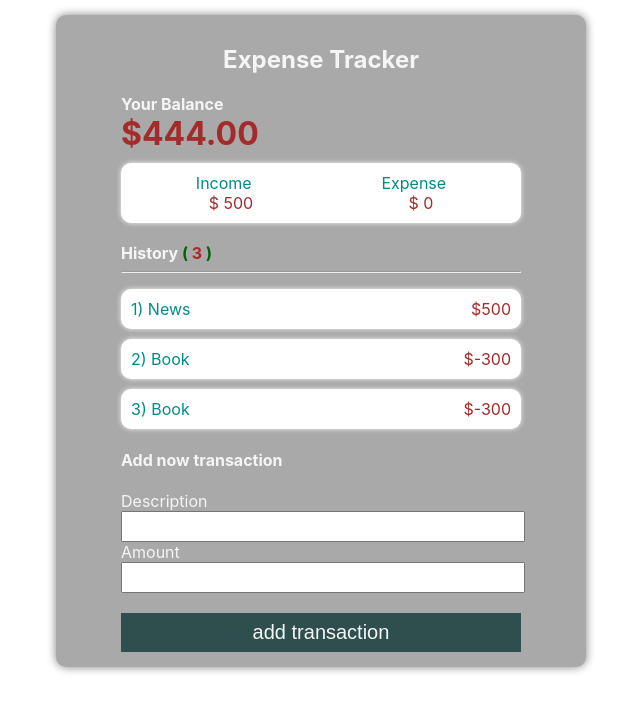
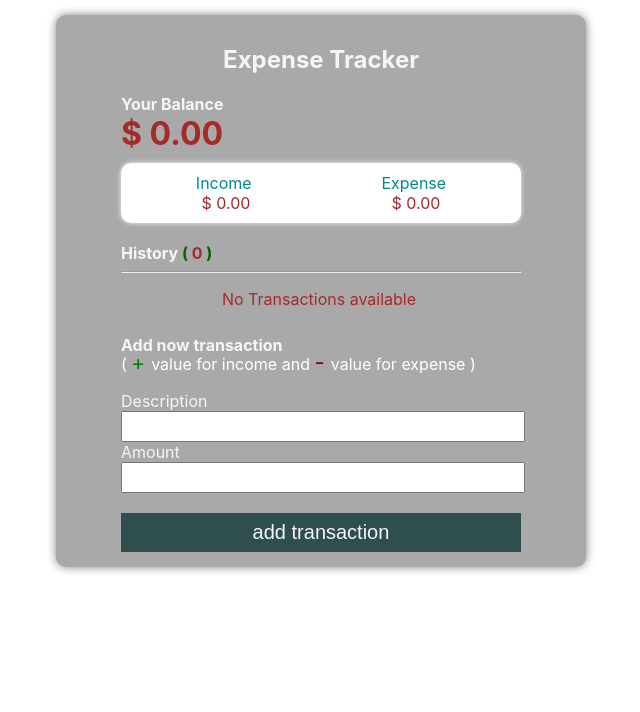
Before and after one commit to Azhar7909/expenses, a React (Create React App) app: page / in a window 1280 px wide. Shown: the top 712 px of the page, without its empty margins (334-974 px from the left). Built offline with nearby package versions, Linux system fonts and the light colour scheme.

Commit message:
addition & some styling done

```diff
--- a/src/App.css
+++ b/src/App.css
@@ -68,3 +68,14 @@ padding:15px;
 .brownColor{
   color: brown;
 }
+
+.greenColor{
+  border-left: 10px solid green;
+  border-right: 10px solid green;
+  color: darkcyan;
+}
+.redColor{
+  border-left: 10px solid red;
+  border-right: 10px solid red;
+  color: darkred;
+}
--- a/src/App.js
+++ b/src/App.js
@@ -1,14 +1,12 @@
-import React from 'react';
-import Child from './Child';
-// import { transactionProvider } from './globalData';
+import React from 'react'
+import Child from './components/Child'
+import {ContextProvider} from './components/globalData';
 
+export default function App() {
 
-function App() {
   return (
-    <div>
+    <ContextProvider>
       <Child />
-    </div>
-  );
+    </ContextProvider>
+  )
 }
-
-export default App;
--- a/src/Child.js
+++ /dev/null
@@ -1,78 +0,0 @@
-import React, { useContext } from 'react';
-import './App.css';
-import {transactionsContext} from './globalData'
-
-function Child() {
-    const data = useContext(transactionsContext);
-
-    function getIncome() {
-      let income = 0 ;
-      for (let i = 0; i < data.length; i++) {
-        if (data[i].amount > 0) {
-          income = income + data[i].amount;
-          console.log(i);
-        }
-        return income;
-      }
-    }
-    function getExpense() {
-      let expense = 0 ;
-      for (let i = 0; i < data.length; i++) {
-        if (data[i].amount < 0) {
-          expense = expense + data[i].amount;
-          console.log(i);
-        }
-        return expense;
-      }
-    }
-
-  return (
-    <div className="container">
-      <div className="expenseContainer">
-        <h2 className="textAlignCenter textColorWight">Expense Tracker</h2>
-        <h4 className="paddingMarginNone textColorWight">Your Balance</h4>
-        <h1 className="paddingMarginNone brownColor">$444.00</h1>
-        <div className="bgWhiteBorderRadius">
-          <div className="spaceAround">
-            <span className="darkcynColor">Income</span>
-            <span className="darkcynColor">Expense</span>
-          </div>
-          <div className="spaceAround brownColor">
-            <span>$ {getIncome()}</span>
-            <span>$ {getExpense()}</span>
-          </div>
-        </div><br/>
-        <h4 className="paddingMarginNone textColorWight">
-          History
-          <span style={{color:'darkgreen'}}> ( <span style={{color:'brown'}}>{data.length}</span> )</span>
-        </h4><hr/>
-        <ul className="lisStyleNone">
-          {data.length !==0?
-              data.map((d,ind)=>{
-                  return(
-                    <li className="spaceBetween bgWhiteBorderRadius" key={ind+1}>
-                        <span className="darkcynColor">{ind+1}) {d.description}</span>
-                        <span className="brownColor">${d.amount}</span>
-                    </li>
-                  )
-              }): <div className="inputField">No Transactions available</div>
-          }
-        </ul>
-        <h4 className="textColorWight">Add now transaction</h4>
-        <form action="">
-          <label htmlFor="Text" className="textColorWight">
-            Description<br/>
-            <input className="inputField" type="text" required/>
-          </label><br/>
-          <label htmlFor="Text" className="textColorWight">
-            Amount<br/>
-            <input className="inputField" type="number" min="1" required/>
-          </label><br/><br/>
-          <input className="fullSizeBtn" type="submit" value="add transaction"/>
-        </form>
-      </div>
-    </div>
-  );
-}
-
-export default Child;
--- /dev/null
+++ b/src/components/Child.js
@@ -0,0 +1,98 @@
+import React, { useContext, useState } from 'react';
+import '../App.css';
+import {transactionsData} from './globalData'
+
+function Child() {
+
+    // use states to get value fields
+    const [desc, setDesc] = useState("")
+    const [amount, setAmount] = useState("")
+    const {data} = useContext(transactionsData);
+    const {AddTransaction} = useContext(transactionsData)
+
+
+    const handleSubmission = (event) => {
+      event.preventDefault();
+
+      AddTransaction({
+        desc:desc,
+        amount:Number(amount)
+      })
+
+      setDesc("")
+      setAmount("")
+
+    }
+
+    function getIncome() {
+      let income = 0;
+        for (var i = 0; i < data.length; i++) {
+          if (data[i].amount > 0) {
+            income += data[i].amount
+          }
+        }
+        return income;
+    }
+    function getExpense() {
+      let expense = 0 ;
+      for (var i = 0; i < data.length; i++) {
+        if (data[i].amount < 0) {
+          expense -= data[i].amount
+        }
+
+      }
+      return expense
+
+    }
+
+  return (
+    <div className="container">
+      <div className="expenseContainer">
+        <h2 className="textAlignCenter textColorWight">Expense Tracker</h2>
+        <h4 className="paddingMarginNone textColorWight">Your Balance</h4>
+        <h1 className="paddingMarginNone brownColor">$ {(getIncome() - getExpense()).toFixed(2)}</h1>
+        <div className="bgWhiteBorderRadius">
+          <div className="spaceAround">
+            <span className="darkcynColor">Income</span>
+            <span className="darkcynColor">Expense</span>
+          </div>
+          <div className="spaceAround brownColor">
+            <span>$ {getIncome().toFixed(2)}</span>
+            <span>$ {getExpense().toFixed(2)}</span>
+          </div>
+        </div><br/>
+        <h4 className="paddingMarginNone textColorWight">
+          History
+          <span style={{color:'darkgreen'}}> ( <span style={{color:'brown'}}>{data.length}</span> )</span>
+        </h4><hr/>
+        <ul className="lisStyleNone">
+          {data.length !==0?
+              data.map((d,ind)=>{
+                  return(
+                    <li className={`spaceBetween bgWhiteBorderRadius ${d.amount > 0 ? 'greenColor' : 'redColor'}`} key={ind+1}>
+                        <span >{ind+1}) {d.description}</span>
+                        <span >${d.amount}</span>
+                    </li>
+                  )
+              }): <div className="inputField">No Transactions available</div>
+          }
+        </ul>
+        <h4 className="textColorWight">Add now transaction</h4>
+        <p style={{color:'white', marginTop:'-27px'}}>( <span style={{color:'green',fontSize:'21px'}}> + </span>  value for income and <span style={{color:'darkred',fontSize:'22px'}}> - </span> value for expense ) </p>
+        <form onSubmit={handleSubmission}>
+          <label htmlFor="Text" className="textColorWight">
+            Description<br/>
+            <input className="inputField" onChange={(e)=>setDesc(e.target.value)} value={desc} type="text" required />
+          </label><br/>
+          <label htmlFor="Text" className="textColorWight">
+            Amount<br/>
+            <input className="inputField" onChange={(e)=>setAmount(e.target.value)} value={amount} type="number" required/>
+          </label><br/><br/>
+          <input className="fullSizeBtn" type="submit" value="add transaction"/>
+        </form>
+      </div>
+    </div>
+  );
+}
+
+export default Child;
--- /dev/null
+++ b/src/components/globalData.js
@@ -0,0 +1,32 @@
+import React, { createContext, useReducer } from "react"
+import transactionReducer from "./transactReducer";
+
+
+
+
+export const transactionsData = createContext();
+
+export function ContextProvider({children}) {
+    const [state, dispatch] = useReducer(transactionReducer, [])
+    // Add Transaction Action Function
+    function AddTransaction(newTransaction) {
+        dispatch({
+            type:'ADD_TRANSACTION',
+            payload: {
+                description: newTransaction.desc,
+                amount: newTransaction.amount
+            }
+        })
+    }
+
+
+    return(
+        <transactionsData.Provider value={
+            {
+                data:state,
+                AddTransaction
+            }}>
+            {children}
+        </transactionsData.Provider>
+    )
+}
--- a/src/transactReducer.js
+++ b/src/components/transactReducer.js
@@ -1,6 +1,6 @@
 const transactionReducer = ((state, action) => {
     switch (action.type) {
-        case ADD_TRANSACTION:
+        case 'ADD_TRANSACTION':
             {
                 return[action.payload, ...state]
             }
--- a/src/globalData.js
+++ /dev/null
@@ -1,12 +0,0 @@
-import { createContext } from "react"
-// import transactionReducer from "./transactReducer";
-
-
-const initialTransactions = [
-    {description: "News",amount:500},
-    {description: "Book",amount:-300},
-    {description: "Book",amount:-300},
-
-]
-
-export const transactionsContext = createContext(initialTransactions);
```
